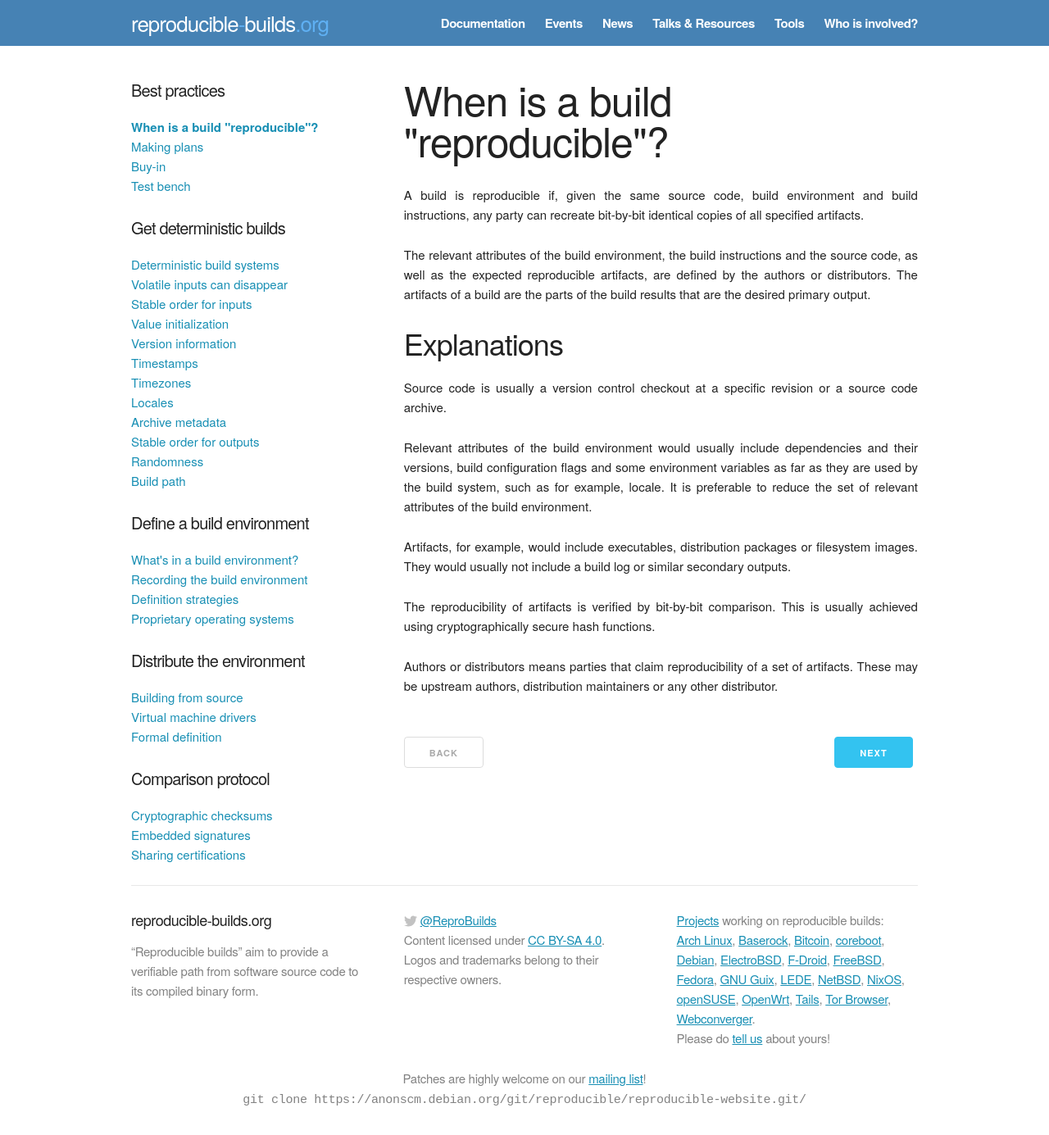
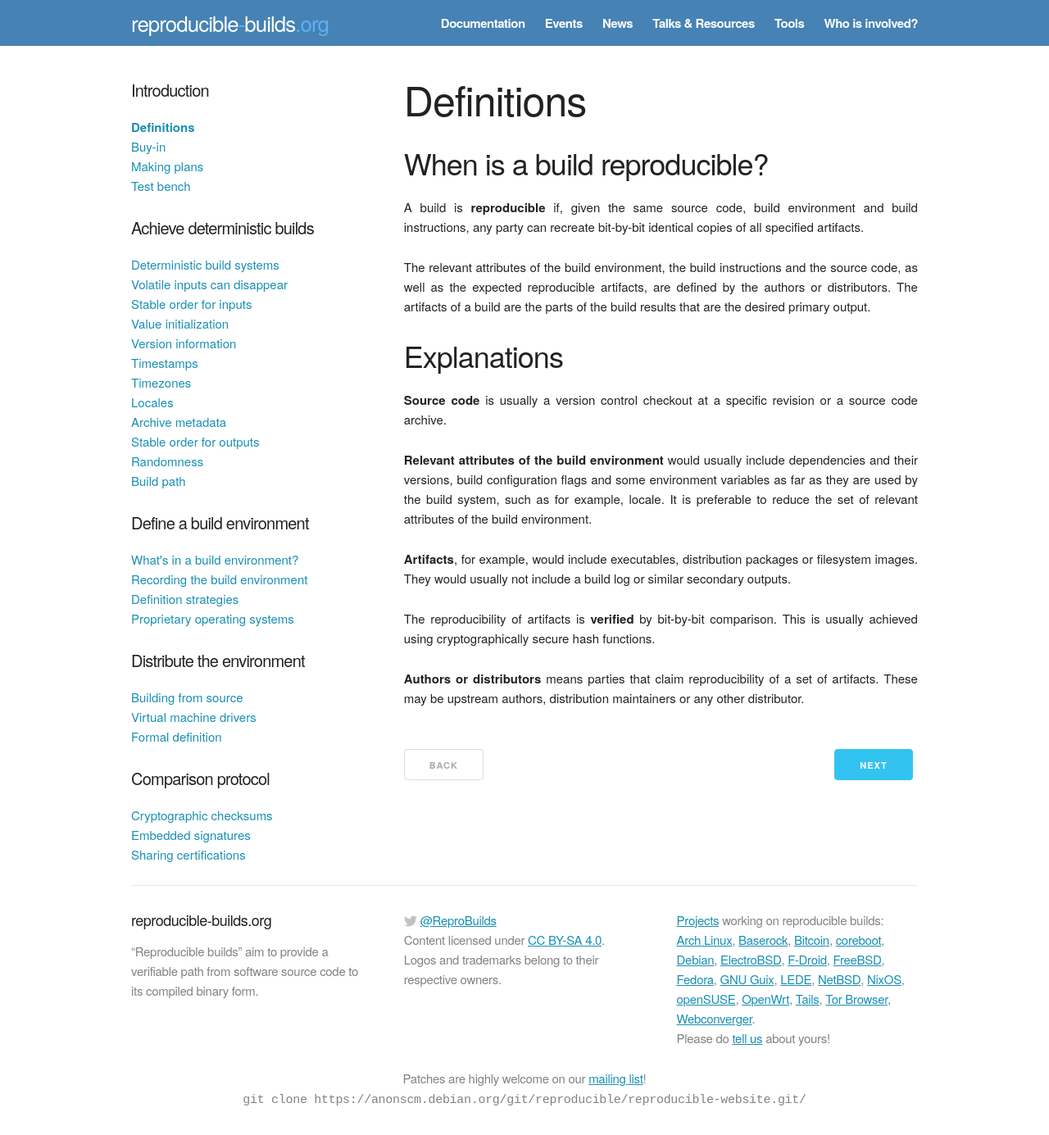
Before and after one commit to prototypefund/reproducible-website, a Jekyll site: the page built from _docs/definition.md, in a window 1280 px wide. Shown: the whole page at 82% size. Built offline with Jekyll 4.4.1, drawn with Linux system fonts in a browser that asks for light colours; some web fonts are replaced.

Commit message:
Format changes for Documentation nav and Definition section

```diff
--- a/_data/docs.yml
+++ b/_data/docs.yml
@@ -1,10 +1,10 @@
-- title: Best practices
+- title: Introduction
   docs:
   - definition
+  - buy-in
   - plans
-  - buy-in
   - test-bench
-- title: Get deterministic builds
+- title: Achieve deterministic builds
   docs:
   - deterministic-build-systems
   - volatile-inputs
--- a/_docs/definition.md
+++ b/_docs/definition.md
@@ -1,10 +1,11 @@
 ---
-title: When is a build "reproducible"?
+title: Definitions
 layout: docs
 permalink: /docs/definition/
 ---
 
-A build is reproducible if, given the same source code, build environment and
+## When is a build reproducible?
+A build is **reproducible** if, given the same source code, build environment and
 build instructions, any party can recreate bit-by-bit identical copies of all
 specified artifacts.
 
@@ -14,21 +15,21 @@ the authors or distributors. The artifacts of a build are the parts of the
 build results that are the desired primary output.
 
 ## Explanations
-Source code is usually a version control checkout at a specific revision or
+**Source code** is usually a version control checkout at a specific revision or
 a source code archive.
 
-Relevant attributes of the build environment would usually include dependencies
+**Relevant attributes of the build environment** would usually include dependencies
 and their versions, build configuration flags and some environment variables as
 far as they are used by the build system, such as for example, locale. It is
 preferable to reduce the set of relevant attributes of the build environment.
 
-Artifacts, for example, would include executables, distribution packages or
+**Artifacts**, for example, would include executables, distribution packages or
 filesystem images. They would usually not include a build log or similar
 secondary outputs.
 
-The reproducibility of artifacts is verified by bit-by-bit comparison. This is
+The reproducibility of artifacts is **verified** by bit-by-bit comparison. This is
 usually achieved using cryptographically secure hash functions.
 
-Authors or distributors means parties that claim reproducibility of a set of
+**Authors or distributors** means parties that claim reproducibility of a set of
 artifacts. These may be upstream authors, distribution maintainers or any other
 distributor.
```
